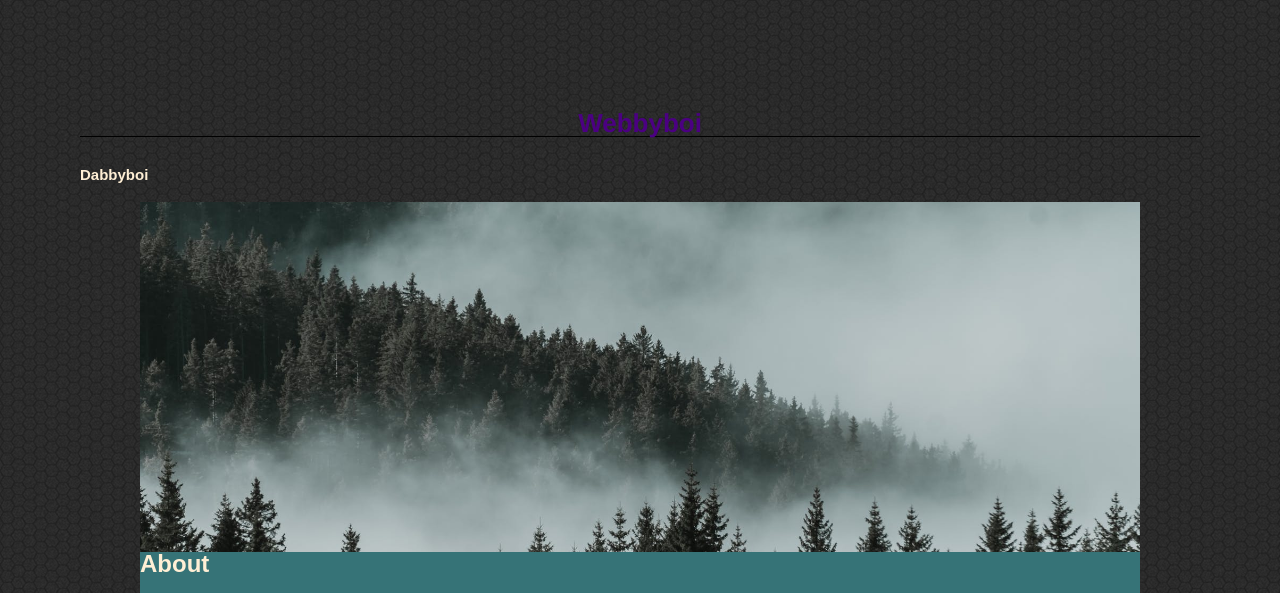
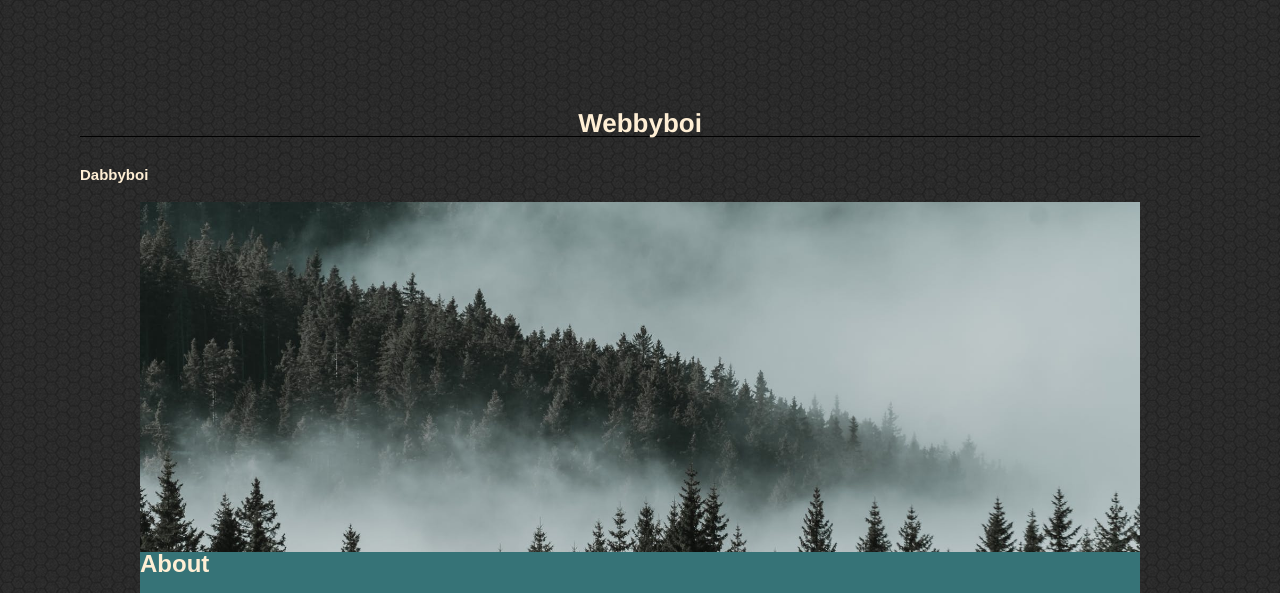
Before and after one commit to Cainadian10/1273, a plain HTML site: page index.html in a window 1280 px wide. Shown: the top 593 px of the page. Drawn offline with Linux system fonts and the light colour scheme.

Commit message:
h1 colour

```diff
--- a/style.css
+++ b/style.css
@@ -174,7 +174,7 @@ font-size: 24px;
 }
 
 h1 {
-  color: indigo;
+  color: papayawhip;
 }
 
 #About {
```
